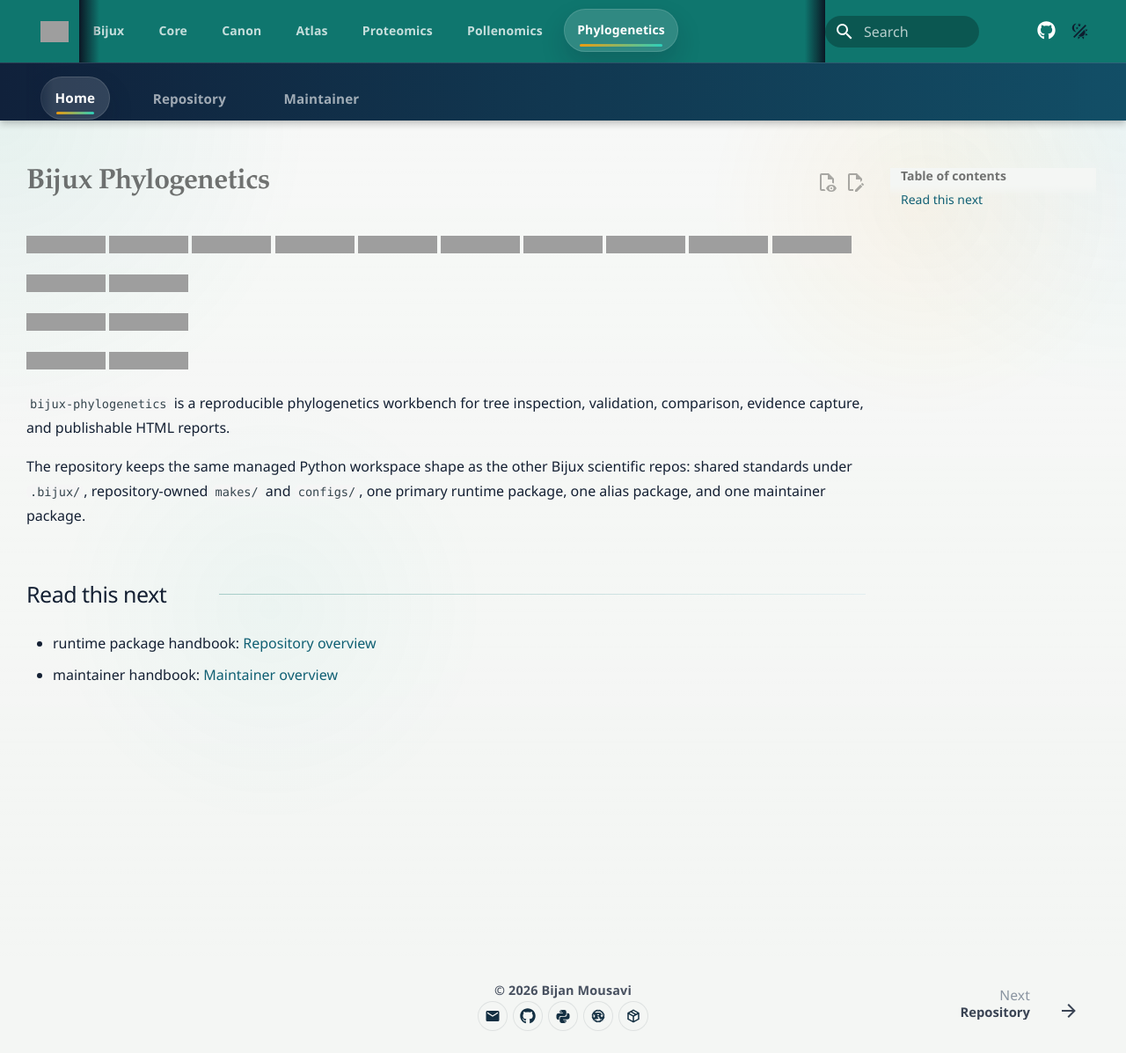
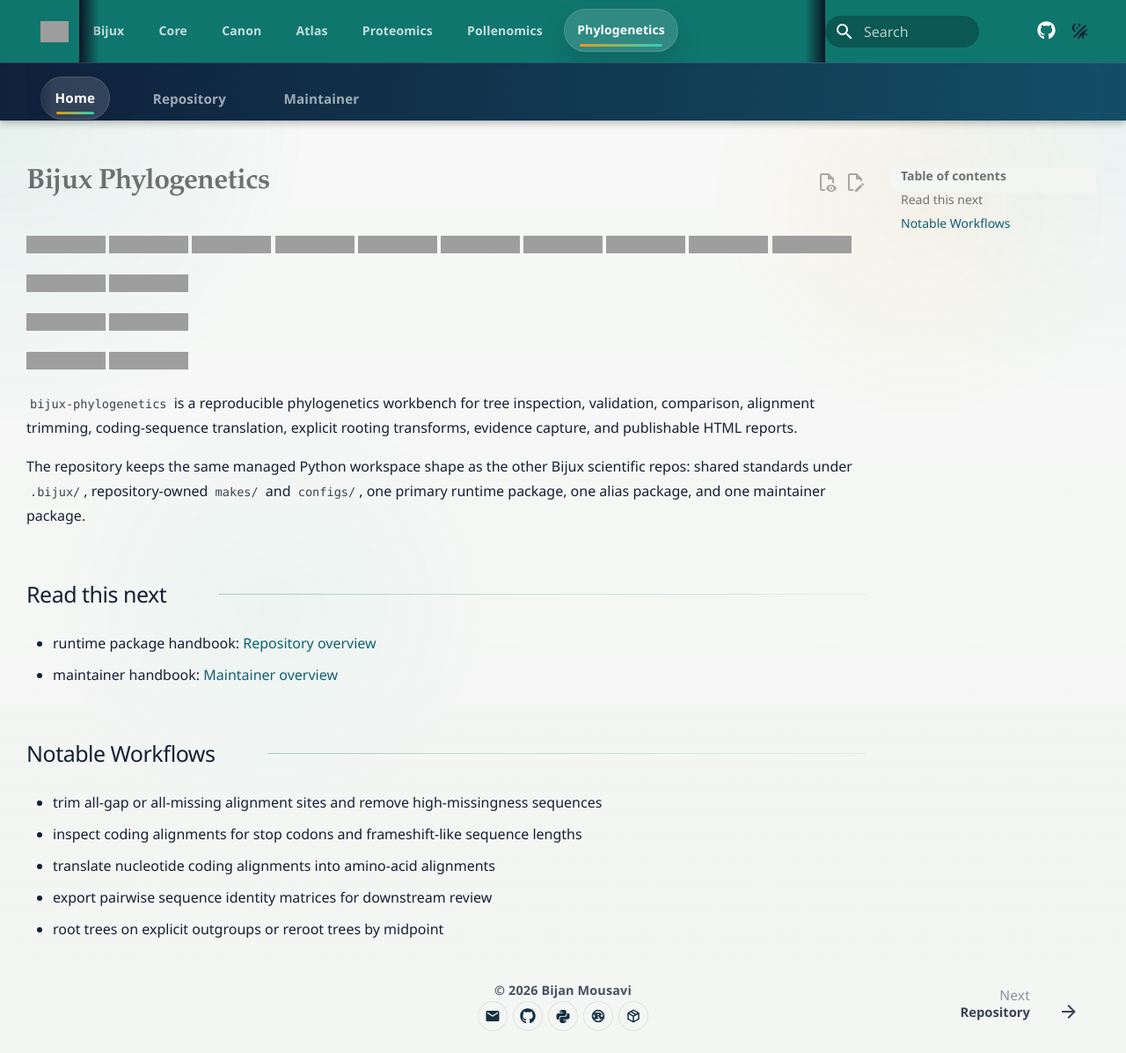
Before and after one commit to bijux/bijux-phylogenetics, an MkDocs documentation site: the page built from docs/index.md, in a window 1280 px wide and 1197 px high, cut to the strip 0-1197 px from the top of the window. Shown: the whole strip at 88% size. Built offline with MkDocs 1.6.1 and Material for MkDocs 9.7.7, drawn with Linux system fonts in a browser that asks for light colours; comment, search, counter and statistics services are not loaded; grey boxes are pictures that could not be loaded.

Commit message:
docs(site): publish trimming and rooting workflows

```diff
--- a/docs/index.md
+++ b/docs/index.md
@@ -32,8 +32,9 @@ last_reviewed: 2026-04-28
 <!-- bijux-phylogenetics-badges:generated:end -->
 
 `bijux-phylogenetics` is a reproducible phylogenetics workbench for tree
-inspection, validation, comparison, evidence capture, and publishable HTML
-reports.
+inspection, validation, comparison, alignment trimming, coding-sequence
+translation, explicit rooting transforms, evidence capture, and publishable
+HTML reports.
 
 The repository keeps the same managed Python workspace shape as the other
 Bijux scientific repos: shared standards under `.bijux/`, repository-owned
@@ -44,3 +45,12 @@ one maintainer package.
 
 - runtime package handbook: [Repository overview](01-bijux-phylogenetics/index.md)
 - maintainer handbook: [Maintainer overview](03-bijux-phylogenetics-maintain/index.md)
+
+
+## Notable Workflows
+
+- trim all-gap or all-missing alignment sites and remove high-missingness sequences
+- inspect coding alignments for stop codons and frameshift-like sequence lengths
+- translate nucleotide coding alignments into amino-acid alignments
+- export pairwise sequence identity matrices for downstream review
+- root trees on explicit outgroups or reroot trees by midpoint
```
Also changed, not shown: docs/01-bijux-phylogenetics/index.md (+8 -1 lines).
